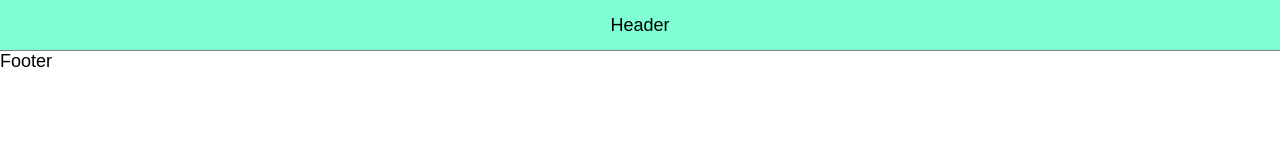
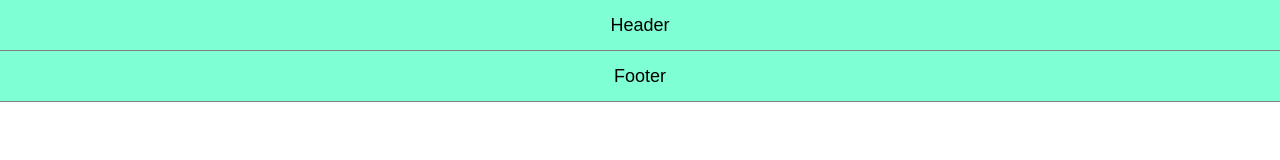
Before and after one commit to ooloo-io/github-flow-demircaner, a website: page src/index.html in a window 1280 px wide. Drawn offline with nearby package versions, Linux system fonts and the light colour scheme.

Commit message:
Add footer styles

```diff
--- a/src/styles.css
+++ b/src/styles.css
@@ -11,3 +11,12 @@ body {
   justify-content: center;
   border-bottom: 1px solid gray;
 }
+
+.footer {
+  background-color: aquamarine;
+  height: 50px;
+  display: flex;
+  align-items: center;
+  justify-content: center;
+  border-bottom: 1px solid gray;
+}
```
